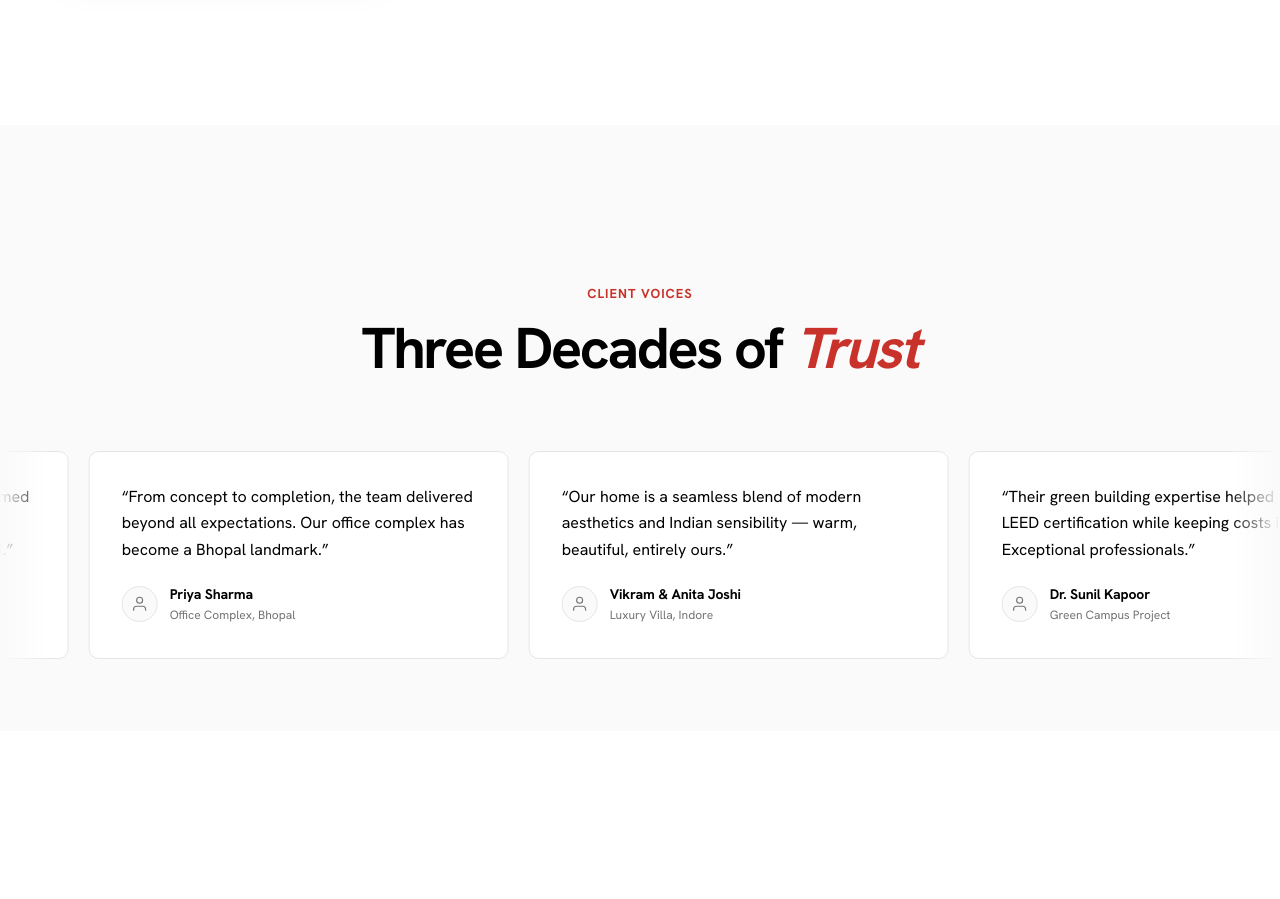
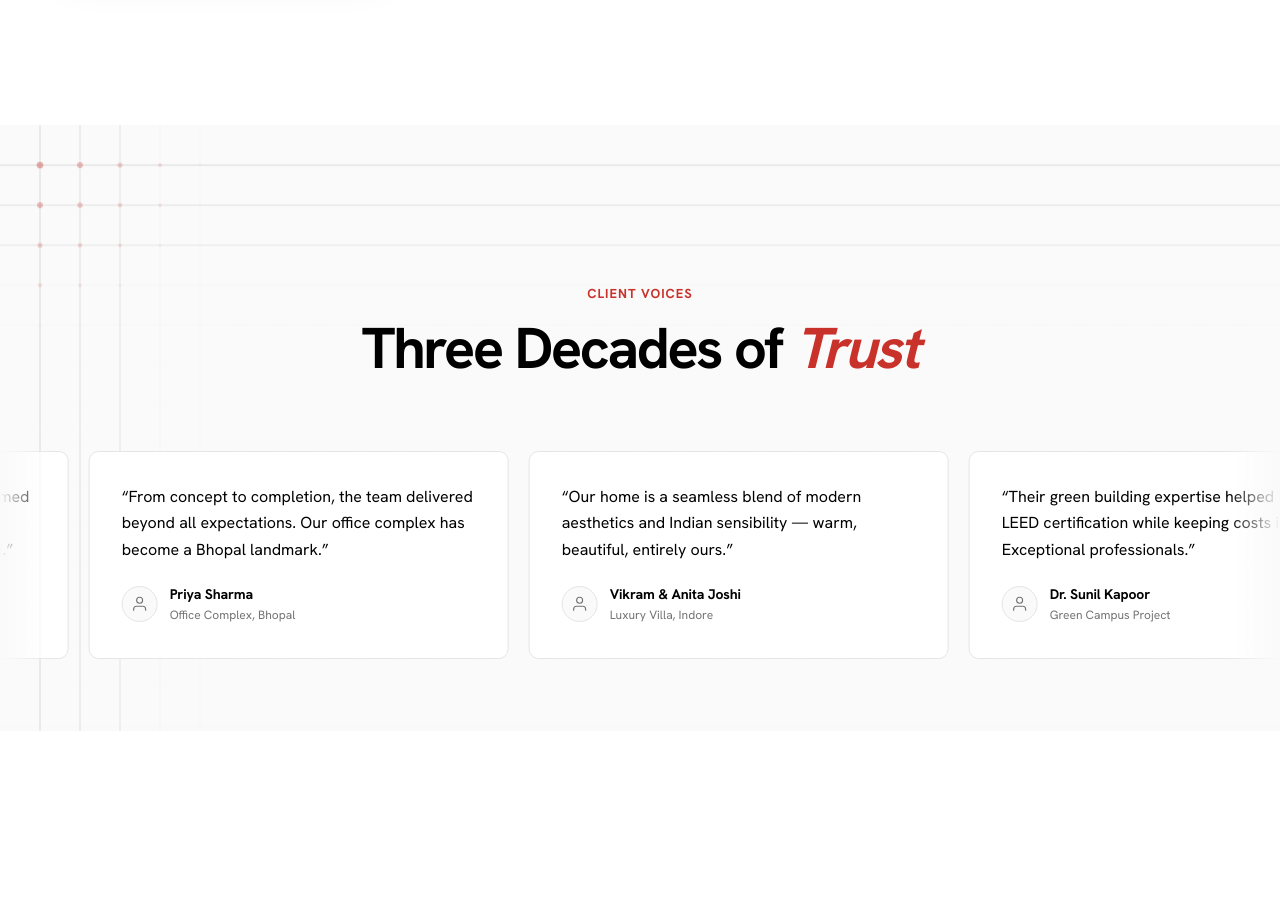
Before and after one commit to architsethi/archidesignsolutions-website, a Next.js app: page / in a window 1280 px wide. Shown: the part 3220-4119 px from the top of the page. Built offline with nearby package versions, Linux system fonts and the light colour scheme.

Commit message:
feat: add InteractiveGrid mouse-tracking background to homepage testimonials section

```diff
--- a/src/app/page.module.css
+++ b/src/app/page.module.css
@@ -502,9 +502,16 @@
    TESTIMONIALS — infinite scrolling cards
    ═══════════════════════════════════════ */
 .testimonials {
+  position: relative;
   padding: var(--space-14) 0 var(--space-10);
   background: var(--neutral-50);
   overflow: hidden;
+}
+.testimonialsCanvas {
+  position: absolute;
+  inset: 0;
+  z-index: 0;
+  pointer-events: none;
 }
 
 .testimonialMarquee {
--- a/src/app/page.tsx
+++ b/src/app/page.tsx
@@ -528,6 +528,7 @@ export default function HomePage() {
 
       {/* ═══════ TESTIMONIALS — infinite scrolling cards ═══════ */}
       <section className={styles.testimonials}>
+        <InteractiveGrid className={styles.testimonialsCanvas} />
         <div className="container">
           <ScrollReveal>
             <div className={styles.sectionHeader}>
```
